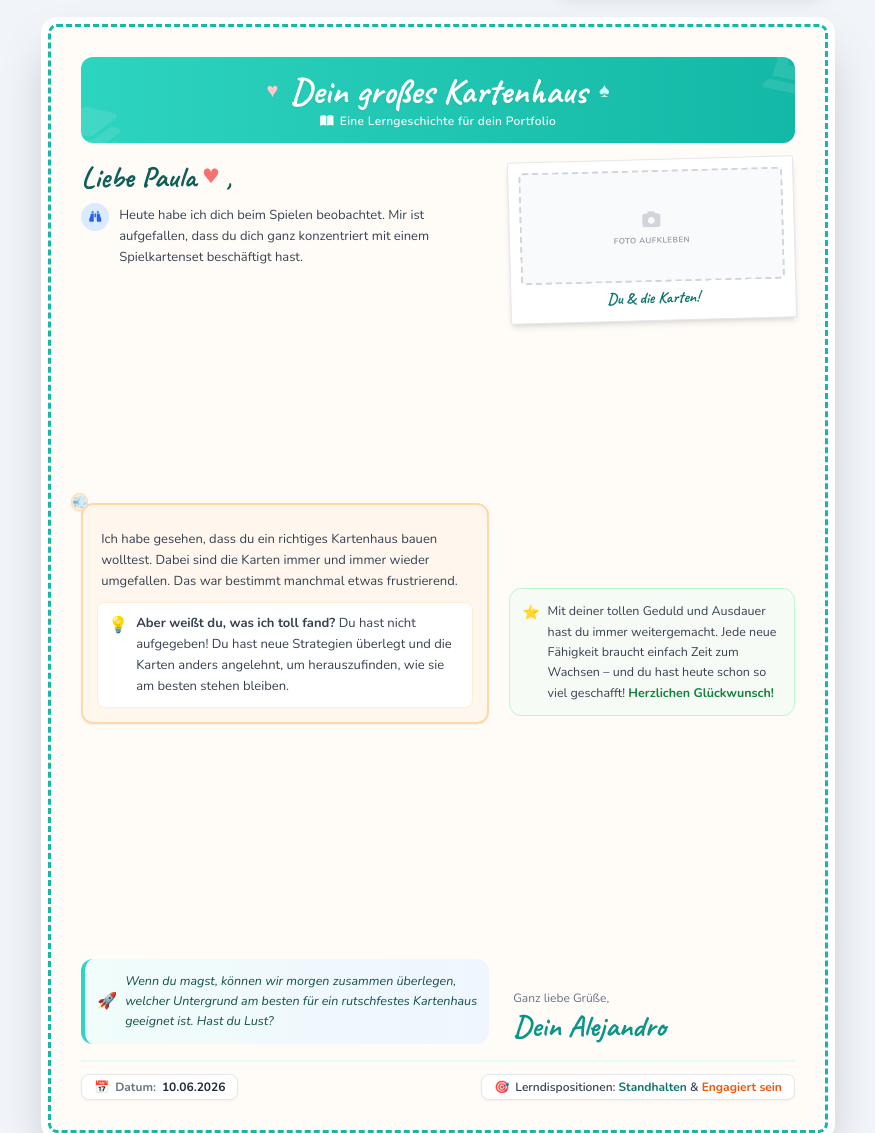
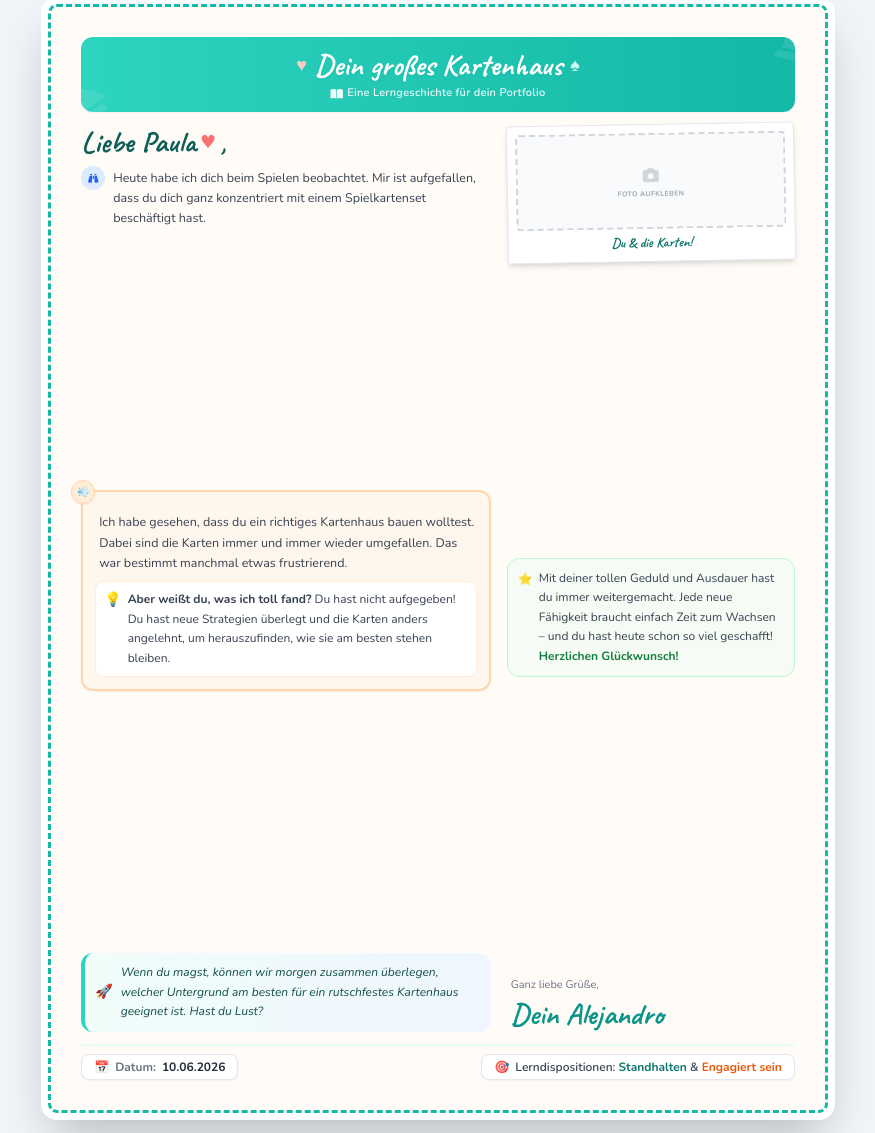
Before and after one commit to AlejandroAntonPineda/Lerngesichte, a plain HTML site: page index.html in a window 1280 px wide. Shown: the part 91-1224 px from the top of the page, without its empty margins (202-1077 px from the left). Drawn offline with nearby package versions, Linux system fonts and the light colour scheme.

Commit message:
Refactor index.html for improved layout and styling

```diff
--- a/index.html
+++ b/index.html
@@ -57,7 +57,7 @@
                 border: none !important;
                 outline: 3px dashed #14b8a6 !important;
                 box-shadow: none !important;
-                padding: 12mm !important; /* Optimierter Innenrand für 1-Seiten-Druck */
+                padding: 10mm !important; /* Minimal kompakterer Rand für garantierten Ein-Seiten-Druck */
                 margin: 0 !important;
                 page-break-inside: avoid;
                 page-break-after: avoid;
@@ -65,76 +65,76 @@
         }
     </style>
 </head>
-<body class="min-h-screen p-4 md:p-8 flex flex-col items-center justify-center gap-6">
+<body class="min-h-screen p-4 md:p-6 flex flex-col items-center justify-center gap-4">
 
     <!-- Druck-Button (wird beim Drucken/Sichern automatisch ausgeblendet) -->
     <div class="no-print w-full max-w-[210mm] flex justify-end">
-        <button onclick="window.print()" class="bg-teal-600 hover:bg-teal-700 text-white font-bold py-3 px-6 rounded-full shadow-lg transition transform hover:-translate-y-0.5 flex items-center gap-2 cursor-pointer">
+        <button onclick="window.print()" class="bg-teal-600 hover:bg-teal-700 text-white font-bold py-2.5 px-6 rounded-full shadow-lg transition transform hover:-translate-y-0.5 flex items-center gap-2 cursor-pointer">
             <i class="fa-solid fa-file-pdf text-xl"></i>
             <span>Als PDF speichern / Drucken</span>
         </button>
     </div>
 
     <!-- Die A4-Portfolio-Seite -->
-    <div class="a4-container scrapbook-page rounded-2xl shadow-2xl p-8 relative flex flex-col justify-between">
+    <div class="a4-container scrapbook-page rounded-2xl shadow-2xl p-6 md:p-8 relative flex flex-col justify-between">
 
-        <!-- OBERER BEREICH: Header -->
-        <header class="bg-gradient-to-r from-teal-400 to-teal-500 p-3.5 text-white text-center rounded-xl relative overflow-hidden shadow-sm">
-            <i class="fa-solid fa-chess-rook absolute -right-6 -top-6 opacity-10 text-6xl transform rotate-12"></i>
-            <i class="fa-solid fa-layer-group absolute -left-6 -bottom-6 opacity-10 text-6xl transform -rotate-12"></i>
+        <!-- OBERER BEREICH: Header (Kompakter) -->
+        <header class="bg-gradient-to-r from-teal-400 to-teal-500 py-2.5 px-4 text-white text-center rounded-xl relative overflow-hidden shadow-sm">
+            <i class="fa-solid fa-chess-rook absolute -right-6 -top-6 opacity-10 text-5xl transform rotate-12"></i>
+            <i class="fa-solid fa-layer-group absolute -left-6 -bottom-6 opacity-10 text-5xl transform -rotate-12"></i>
 
-            <div class="flex justify-center items-center gap-3 mb-0.5">
-                <span class="text-xl text-red-200">♥</span>
-                <h1 class="text-3xl md:text-4xl font-bold handwriting drop-shadow-sm">Dein großes Kartenhaus</h1>
-                <span class="text-xl text-teal-100">♠</span>
+            <div class="flex justify-center items-center gap-2 mb-0.5">
+                <span class="text-lg text-red-200">♥</span>
+                <h1 class="text-2xl md:text-3xl font-bold handwriting drop-shadow-sm">Dein großes Kartenhaus</h1>
+                <span class="text-lg text-teal-100">♠</span>
             </div>
-            <p class="text-teal-50 text-xs font-semibold tracking-wide flex justify-center items-center gap-1.5">
+            <p class="text-teal-50 text-[11px] font-semibold tracking-wide flex justify-center items-center gap-1">
                 <i class="fa-solid fa-book-open"></i> Eine Lerngeschichte für dein Portfolio
             </p>
         </header>
 
-        <!-- MITTLERER BEREICH: Optimiertes 2-Spalten-Layout zur optimalen Platznutzung -->
-        <div class="grid grid-cols-12 gap-5 items-stretch flex-grow my-4">
+        <!-- MITTLERER BEREICH: Platzoptimiertes 2-Spalten-Layout -->
+        <div class="grid grid-cols-12 gap-4 items-stretch flex-grow my-3">
 
             <!-- LINKE SPALTE: Text & Beobachtung (7 von 12 Spalten) -->
             <div class="col-span-7 flex flex-col justify-between space-y-3">
 
                 <!-- Anrede & Einleitung -->
-                <div class="space-y-2">
-                    <p class="text-3xl font-bold text-teal-800 handwriting flex items-center gap-1.5">
-                        Liebe Paula <span class="text-red-400 text-xl">♥</span>,
+                <div class="space-y-1.5">
+                    <p class="text-2xl md:text-3xl font-bold text-teal-800 handwriting flex items-center gap-1">
+                        Liebe Paula <span class="text-red-400 text-lg">♥</span>,
                     </p>
-                    <div class="flex items-start gap-2.5">
-                        <div class="w-7 h-7 rounded-full bg-blue-100 flex items-center justify-center flex-shrink-0 text-blue-600">
-                            <i class="fa-solid fa-binoculars text-xs"></i>
+                    <div class="flex items-start gap-2">
+                        <div class="w-6 h-6 rounded-full bg-blue-100 flex items-center justify-center flex-shrink-0 text-blue-600">
+                            <i class="fa-solid fa-binoculars text-[10px]"></i>
                         </div>
-                        <p class="pt-0.5 text-xs md:text-[13px] text-gray-700 leading-relaxed">
+                        <p class="pt-0.5 text-xs md:text-[12.5px] text-gray-700 leading-relaxed">
                             Heute habe ich dich beim Spielen beobachtet. Mir ist aufgefallen, dass du dich ganz konzentriert mit einem Spielkartenset beschäftigt hast.
                         </p>
                     </div>
                 </div>
 
                 <!-- Beobachtungs- & Auswertungsbox -->
-                <div class="bg-orange-50/80 border-2 border-orange-200 p-3.5 rounded-xl shadow-sm relative space-y-2.5">
-                    <div class="absolute -top-3 -left-3 w-6.5 h-6.5 bg-orange-100 border border-orange-200 rounded-full flex items-center justify-center text-xs shadow-sm">
+                <div class="bg-orange-50/80 border-2 border-orange-200 p-3 rounded-xl shadow-sm relative space-y-2">
+                    <div class="absolute -top-3 -left-3 w-6 h-6 bg-orange-100 border border-orange-200 rounded-full flex items-center justify-center text-[10px] shadow-sm">
                         💨
                     </div>
-                    <p class="text-xs md:text-[13px] text-gray-700 pl-1 leading-relaxed">
+                    <p class="text-xs md:text-[12.5px] text-gray-700 pl-1 leading-relaxed">
                         Ich habe gesehen, dass du ein richtiges Kartenhaus bauen wolltest. Dabei sind die Karten immer und immer wieder umgefallen. Das war bestimmt manchmal etwas frustrierend.
                     </p>
-                    <div class="flex items-start gap-2 bg-white p-2.5 rounded-lg border border-orange-100">
-                        <span class="text-base">💡</span>
-                        <p class="text-xs md:text-[13px] text-gray-700 leading-relaxed">
+                    <div class="flex items-start gap-1.5 bg-white p-2 rounded-lg border border-orange-100">
+                        <span class="text-sm">💡</span>
+                        <p class="text-xs md:text-[12px] text-gray-700 leading-relaxed">
                             <strong>Aber weißt du, was ich toll fand?</strong> Du hast nicht aufgegeben! Du hast neue Strategien überlegt und die Karten anders angelehnt, um herauszufinden, wie sie am besten stehen bleiben.
                         </p>
                     </div>
                 </div>
 
                 <!-- Zukunftsausblick -->
-                <div class="bg-gradient-to-r from-teal-50 to-blue-50 p-3 rounded-xl border-l-4 border-teal-400">
+                <div class="bg-gradient-to-r from-teal-50 to-blue-50 p-2.5 rounded-xl border-l-4 border-teal-400">
                     <div class="flex items-center gap-2">
-                        <span class="text-base">🚀</span>
-                        <p class="italic text-xs md:text-[12.5px] text-teal-900 leading-relaxed">
+                        <span class="text-sm">🚀</span>
+                        <p class="italic text-xs md:text-[12px] text-teal-900 leading-relaxed">
                             Wenn du magst, können wir morgen zusammen überlegen, welcher Untergrund am besten für ein rutschfestes Kartenhaus geeignet ist. Hast du Lust?
                         </p>
                     </div>
@@ -145,27 +145,27 @@
             <!-- RECHTE SPALTE: Foto, Lob & Unterschrift (5 von 12 Spalten) -->
             <div class="col-span-5 flex flex-col justify-between space-y-3">
 
-                <!-- Polaroid-Fotorahmen -->
-                <div class="w-full bg-white p-2.5 shadow-md border border-gray-150 rounded-sm transform rotate-[-1.5deg] flex flex-col items-center">
-                    <div class="w-full h-28 bg-gray-50 border-2 border-dashed border-gray-300 rounded flex flex-col items-center justify-center text-center p-1">
-                        <i class="fa-solid fa-camera text-gray-300 text-lg mb-0.5"></i>
-                        <span class="text-[8px] text-gray-400 font-bold uppercase tracking-wider">Foto aufkleben</span>
+                <!-- Polaroid-Fotorahmen (leicht verkleinert) -->
+                <div class="w-full bg-white p-2 shadow-md border border-gray-150 rounded-sm transform rotate-[-1deg] flex flex-col items-center">
+                    <div class="w-full h-24 bg-gray-50 border-2 border-dashed border-gray-300 rounded flex flex-col items-center justify-center text-center p-0.5">
+                        <i class="fa-solid fa-camera text-gray-300 text-base mb-0.5"></i>
+                        <span class="text-[7px] text-gray-400 font-bold uppercase tracking-wider">Foto aufkleben</span>
                     </div>
-                    <p class="text-center mt-1 handwriting text-base text-teal-700 font-bold">Du & die Karten!</p>
+                    <p class="text-center mt-1 handwriting text-sm text-teal-700 font-bold">Du & die Karten!</p>
                 </div>
 
                 <!-- Wertschätzung & Pädagogische Bestärkung (Kompakt) -->
-                <div class="bg-green-50/60 border border-green-200 p-3 rounded-xl flex items-start gap-2">
-                    <div class="text-green-600 text-sm mt-0.5">⭐</div>
-                    <p class="text-xs md:text-[12.5px] text-gray-700 leading-relaxed">
+                <div class="bg-green-50/60 border border-green-200 p-2.5 rounded-xl flex items-start gap-1.5">
+                    <div class="text-green-600 text-xs mt-0.5">⭐</div>
+                    <p class="text-xs md:text-[12px] text-gray-700 leading-relaxed">
                         Mit deiner tollen Geduld und Ausdauer hast du immer weitergemacht. Jede neue Fähigkeit braucht einfach Zeit zum Wachsen – und du hast heute schon so viel geschafft! <strong class="text-green-700">Herzlichen Glückwunsch!</strong>
                     </p>
                 </div>
 
-                <!-- Grußformel & Unterschrift -->
-                <div class="pt-1.5 pl-1">
-                    <p class="text-xs text-gray-500">Ganz liebe Grüße,</p>
-                    <p class="text-3xl font-bold text-teal-600 handwriting mt-0.5">Dein Alejandro</p>
+                <!-- Grußformel & Unterschrift (Kompakter) -->
+                <div class="pt-1 pl-1">
+                    <p class="text-[11px] text-gray-500">Ganz liebe Grüße,</p>
+                    <p class="text-2xl md:text-3xl font-bold text-teal-600 handwriting mt-0.5">Dein Alejandro</p>
                 </div>
 
             </div>
@@ -173,7 +173,7 @@
         </div>
 
         <!-- UNTERER BEREICH: Metadaten & Fußzeile -->
-        <footer class="border-t-2 border-teal-100/50 pt-3 flex justify-between items-center text-[11px] md:text-xs text-gray-500">
+        <footer class="border-t-2 border-teal-100/50 pt-2 flex justify-between items-center text-[10px] md:text-xs text-gray-500">
             <div class="flex items-center gap-1.5 bg-white px-3 py-1 rounded-lg shadow-sm border border-gray-150">
                 <span>📅</span>
                 <strong>Datum:</strong> <span class="font-bold text-gray-800">10.06.2026</span>
```
